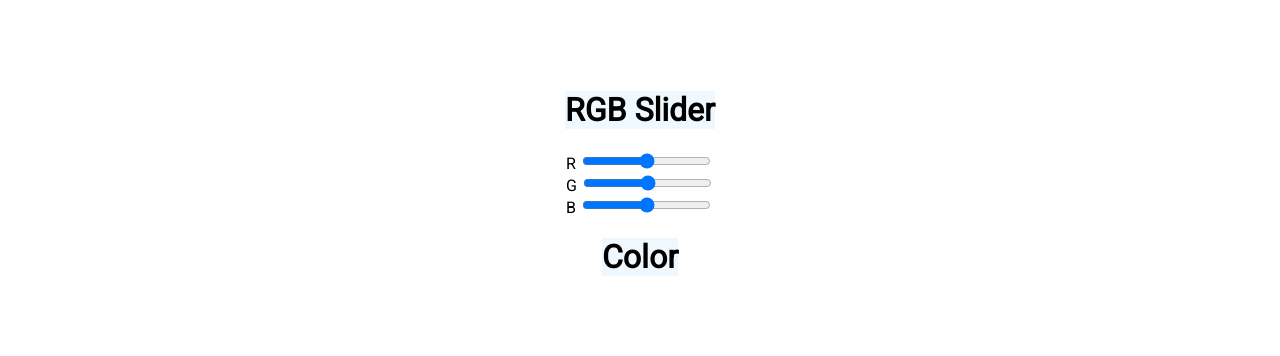
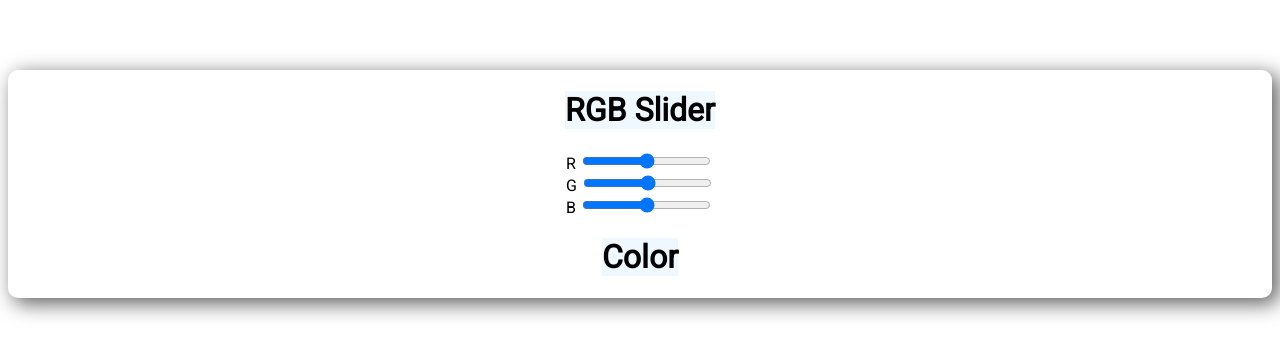
Before and after one commit to subhani-syed/Color-Generator, a website: page public/index.html in a window 1280 px wide. Shown: the part 130-486 px from the top of the page. Drawn offline with Linux system fonts and the light colour scheme.

Commit message:
Added Box Shadow

```diff
--- a/public/styles.css
+++ b/public/styles.css
@@ -2,9 +2,6 @@ body{
     font-family: 'Roboto', sans-serif;
     background-color: white;
 }
-/* .sliders{
-    text-align: center;
-} */
 h1{
     text-align: center;
     background-color: aliceblue;
@@ -16,4 +13,11 @@ h1{
     flex-direction: column;
     justify-content: center;
     align-items: center;
+    border-radius: 10px;
+    box-shadow: 6px 5px 20px 1px rgba(0,0,0,0.61);
+    -webkit-box-shadow: 6px 5px 20px 1px rgba(0,0,0,0.61);
+    -moz-box-shadow: 6px 5px 20px 1px rgba(0,0,0,0.61);
 }
+footer{
+    text-align: center;
+}
```
